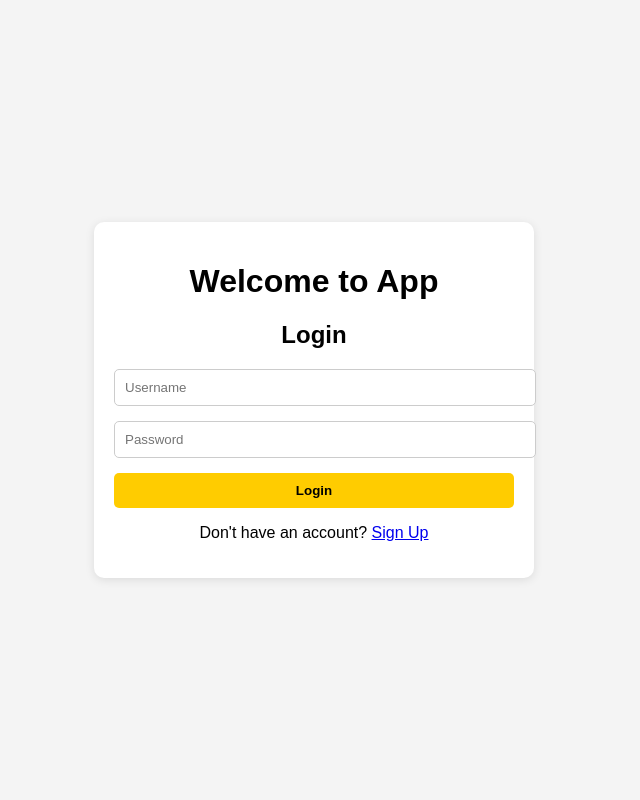
After one commit to hkharikarthikeyan/folderStore, a Flask app: page /login in a window 1280 px wide. The commit adds this page. Shown: the whole page, without its empty margins (326-966 px from the left). Run offline with Flask 3, Linux system fonts and the light colour scheme.

Commit message:
update login and sign up

```diff
--- a/app.py
+++ b/app.py
@@ -1,5 +1,6 @@
-from flask import Flask, render_template, request, redirect, url_for, send_from_directory
+from flask import Flask, render_template, request, redirect, url_for, send_from_directory, session
 from werkzeug.utils import secure_filename
+from werkzeug.security import generate_password_hash, check_password_hash
 from pymongo import MongoClient
 from datetime import datetime
 from docx import Document
@@ -8,26 +9,76 @@ import config
 import shutil
 
 app = Flask(__name__)
+app.secret_key = 'config.secret_key'  # Replace this with a secure value
 app.config['UPLOAD_FOLDER'] = config.UPLOAD_FOLDER
 
 client = MongoClient(config.MONGO_URI)
 db = client['notes_db']
 collection = db['files']
+users = db['usernote']  # User collection
 
-# Utility: allowed file check
+# Utility: check allowed file type
 def allowed_file(filename):
     return '.' in filename and filename.rsplit('.', 1)[1].lower() in config.ALLOWED_EXTENSIONS
 
+# Authentication Decorator
+def login_required(f):
+    from functools import wraps
+    @wraps(f)
+    def decorated_function(*args, **kwargs):
+        if 'user' not in session:
+            return redirect(url_for('login'))
+        return f(*args, **kwargs)
+    return decorated_function
+
+# Home Page (Notes App)
 @app.route('/')
+@login_required
 def index():
     folders = collection.distinct("folder")
-    return render_template("index.html", folders=folders)
+    return render_template("index.html", folders=folders, user=session['user'])
 
+# Sign Up
+@app.route('/signup', methods=['GET', 'POST'])
+def signup():
+    if request.method == 'POST':
+        username = request.form['username']
+        email = request.form['email']
+        password = request.form['password']
+        if users.find_one({'username': username}):
+            return "Username already exists!"
+        hashed_pw = generate_password_hash(password)
+        users.insert_one({'username': username, 'email': email, 'password': hashed_pw})
+        session['user'] = username
+        return redirect('/')
+    return render_template('signup.html')
+
+# Login
+@app.route('/login', methods=['GET', 'POST'])
+def login():
+    if request.method == 'POST':
+        username = request.form['username']
+        password = request.form['password']
+        user = users.find_one({'username': username})
+        if user and check_password_hash(user['password'], password):
+            session['user'] = username
+            return redirect('/')
+        else:
+            return "Invalid username or password"
+    return render_template('login.html')
+
+# Logout
+@app.route('/logout')
+def logout():
+    session.pop('user', None)
+    return redirect(url_for('login'))
+
+# Upload File
 @app.route('/upload', methods=['POST'])
+@login_required
 def upload_file():
     folder_name = request.form['folder_name']
     files = request.files.getlist("files")
-
     folder_path = os.path.join(app.config['UPLOAD_FOLDER'], folder_name)
     os.makedirs(folder_path, exist_ok=True)
 
@@ -36,7 +87,6 @@ def upload_file():
             filename = secure_filename(file.filename)
             file_path = os.path.join(folder_path, filename)
             file.save(file_path)
-
             collection.insert_one({
                 "folder": folder_name,
                 "filename": filename,
@@ -47,13 +97,14 @@ def upload_file():
 
     return redirect(url_for('index'))
 
+# Create Folder
 @app.route('/create_folder', methods=['POST'])
+@login_required
 def create_folder():
     folder_name = request.form['folder_name']
     folder_path = os.path.join(app.config['UPLOAD_FOLDER'], folder_name)
     os.makedirs(folder_path, exist_ok=True)
 
-    # Add folder to DB only if no files exist
     if not collection.find_one({"folder": folder_name}):
         collection.insert_one({
             "folder": folder_name,
@@ -64,104 +115,90 @@ def create_folder():
         })
     return redirect(url_for('index'))
 
+# Delete File
 @app.route('/delete_file/<folder>/<filename>', methods=['POST'])
+@login_required
 def delete_file(folder, filename):
     file_path = os.path.join(app.config['UPLOAD_FOLDER'], folder, filename)
-
     if os.path.exists(file_path):
         os.remove(file_path)
         collection.delete_one({"folder": folder, "filename": filename})
         return redirect(url_for('view_folder', folder_name=folder))
-    else:
-        return "File not found"
+    return "File not found"
+
+# Delete Folder
 @app.route('/delete_folder/<folder>', methods=['POST'])
+@login_required
 def delete_folder(folder):
     folder_path = os.path.join(app.config['UPLOAD_FOLDER'], folder)
-
     if os.path.exists(folder_path):
         shutil.rmtree(folder_path)
         collection.delete_many({"folder": folder})
         return redirect(url_for('index'))
-    else:
-        return "Folder not found"
+    return "Folder not found"
 
-
+# View Folder
 @app.route('/folder/<folder_name>')
+@login_required
 def view_folder(folder_name):
     files = list(collection.find({"folder": folder_name}))
     return render_template("folder.html", folder=folder_name, files=files)
 
-# ✅ New Route: Read/Open File (instead of download)
+# Open File
 @app.route('/read/<folder>/<filename>')
+@login_required
 def read_file(folder, filename):
     file_path = os.path.join(app.config['UPLOAD_FOLDER'], folder, filename)
     ext = filename.rsplit('.', 1)[1].lower()
 
-    if ext in ['txt']:
+    if ext == 'txt':
         with open(file_path, 'r', encoding='utf-8') as f:
             content = f.read()
         return f"<h2>{filename}</h2><pre>{content}</pre><a href='/folder/{folder}'>Back</a>"
 
-    elif ext in ['pdf']:
+    elif ext == 'pdf':
         return f"""
         <h2>{filename}</h2>
         <embed src='/static_view/{folder}/{filename}' width='800px' height='600px' />
-        <a href='/folder/{folder}'>
-        <button style="
-            background-color: #4CAF50;
-            color: white;
-            border: none;
-            padding: 10px 20px;
-            text-align: center;
-            text-decoration: none;
-            display: inline-block;
-            font-size: 14px;
-            margin-top: 10px;
-            border-radius: 5px;
-            cursor: pointer;
-        ">
-            Back
-        </button>
-    </a>
+        <a href='/folder/{folder}'><button style="{button_style()}">Back</button></a>
         """
 
     elif ext in ['jpg', 'jpeg', 'png']:
         return f"""
-    <h2>{filename}</h2>
-    <img src='/static_view/{folder}/{filename}' width='500' />
-    <br>
-    <a href='/folder/{folder}'>
-        <button style="
-            background-color: #4CAF50;
-            color: white;
-            border: none;
-            padding: 10px 20px;
-            text-align: center;
-            text-decoration: none;
-            display: inline-block;
-            font-size: 14px;
-            margin-top: 10px;
-            border-radius: 5px;
-            cursor: pointer;
-        ">
-            Back
-        </button>
-    </a>
-    """
+        <h2>{filename}</h2>
+        <img src='/static_view/{folder}/{filename}' width='500' />
+        <br><a href='/folder/{folder}'><button style="{button_style()}">Back</button></a>
+        """
 
-    elif ext in ['docx']:
+    elif ext == 'docx':
         doc = Document(file_path)
         text = '\n'.join([para.text for para in doc.paragraphs])
         return f"<h2>{filename}</h2><pre>{text}</pre><a href='/folder/{folder}'>Back</a>"
 
     else:
-        return "File type not supported for reading."
+        return "Unsupported file type"
 
-# ✅ Helper route to serve PDF/image files inline
+# Serve PDFs/Images
 @app.route('/static_view/<folder>/<filename>')
 def static_view(folder, filename):
     folder_path = os.path.join(app.config['UPLOAD_FOLDER'], folder)
     return send_from_directory(folder_path, filename)
 
+# Reusable Button Style
+def button_style():
+    return """
+    background-color: #4CAF50;
+    color: white;
+    border: none;
+    padding: 10px 20px;
+    text-align: center;
+    text-decoration: none;
+    display: inline-block;
+    font-size: 14px;
+    margin-top: 10px;
+    border-radius: 5px;
+    cursor: pointer;
+    """
+
 if __name__ == '__main__':
     app.run(debug=True)
--- a/config.py
+++ b/config.py
@@ -3,3 +3,4 @@ import os
 MONGO_URI = os.getenv("MONGO_URI", "mongodb+srv://Hari:Hari91959799@cluster1.vpugu.mongodb.net/?retryWrites=true&w=majority&appName=Cluster1")
 UPLOAD_FOLDER = "uploads"
 ALLOWED_EXTENSIONS = {"png", "jpg", "jpeg", "gif", "pdf", "txt", "docx"}
+secret_key = os.environ.get('SECRET_KEY', '46775285e3cf9bdc4a9015750927d772aa6582dc63f58308df6a10f08c404c3d')
--- /dev/null
+++ b/static/style.css
@@ -0,0 +1,50 @@
+/* static/style.css */
+body {
+  font-family: Arial, sans-serif;
+  background: #f4f4f4;
+  display: flex;
+  justify-content: center;
+  align-items: center;
+  height: 100vh;
+  margin: 0;
+}
+
+.auth-container {
+  background: white;
+  padding: 20px;
+  border-radius: 10px;
+  width: 90%;
+  max-width: 400px;
+  box-shadow: 0 2px 10px rgba(0,0,0,0.1);
+}
+
+.auth-container h2 {
+  text-align: center;
+  margin-bottom: 20px;
+}
+
+.auth-container input {
+  width: 100%;
+  padding: 10px;
+  margin-bottom: 15px;
+  border-radius: 5px;
+  border: 1px solid #ccc;
+}
+
+.auth-container button {
+  width: 100%;
+  padding: 10px;
+  background: #ffcc00;
+  border: none;
+  border-radius: 5px;
+  cursor: pointer;
+  font-weight: bold;
+}
+
+.auth-container button:hover {
+  background: #e6b800;
+}
+
+.auth-container p {
+  text-align: center;
+}
--- a/static/styles.css
+++ b/static/styles.css
@@ -88,6 +88,10 @@ h2 {
     color: #f4f6f9;
     font-weight: bold;
 }
+/* .lo-container {
+    background-color: #d29e19;
+    text-decoration: none;
+} */
 
 input[type="text"],
 input[type="file"],
--- /dev/null
+++ b/templates/login.html
@@ -0,0 +1,21 @@
+<!-- templates/login.html -->
+<!DOCTYPE html>
+<html>
+<head>
+  <title>Login</title>
+  <link rel="stylesheet" href="{{ url_for('static', filename='style.css') }}">
+</head>
+<body>
+  <div class="auth-container">
+    <h1 style="text-align: center;">Welcome to App</h1>
+
+    <h2>Login</h2>
+    <form method="POST" action="/login">
+      <input type="text" name="username" placeholder="Username" required />
+      <input type="password" name="password" placeholder="Password" required />
+      <button type="submit">Login</button>
+    </form>
+    <p>Don't have an account? <a href="/signup">Sign Up</a></p>
+  </div>
+</body>
+</html>
```
Also changed, not shown: templates/index.html (+7 -1 lines), templates/signup.html (added, +21 -0 lines).
